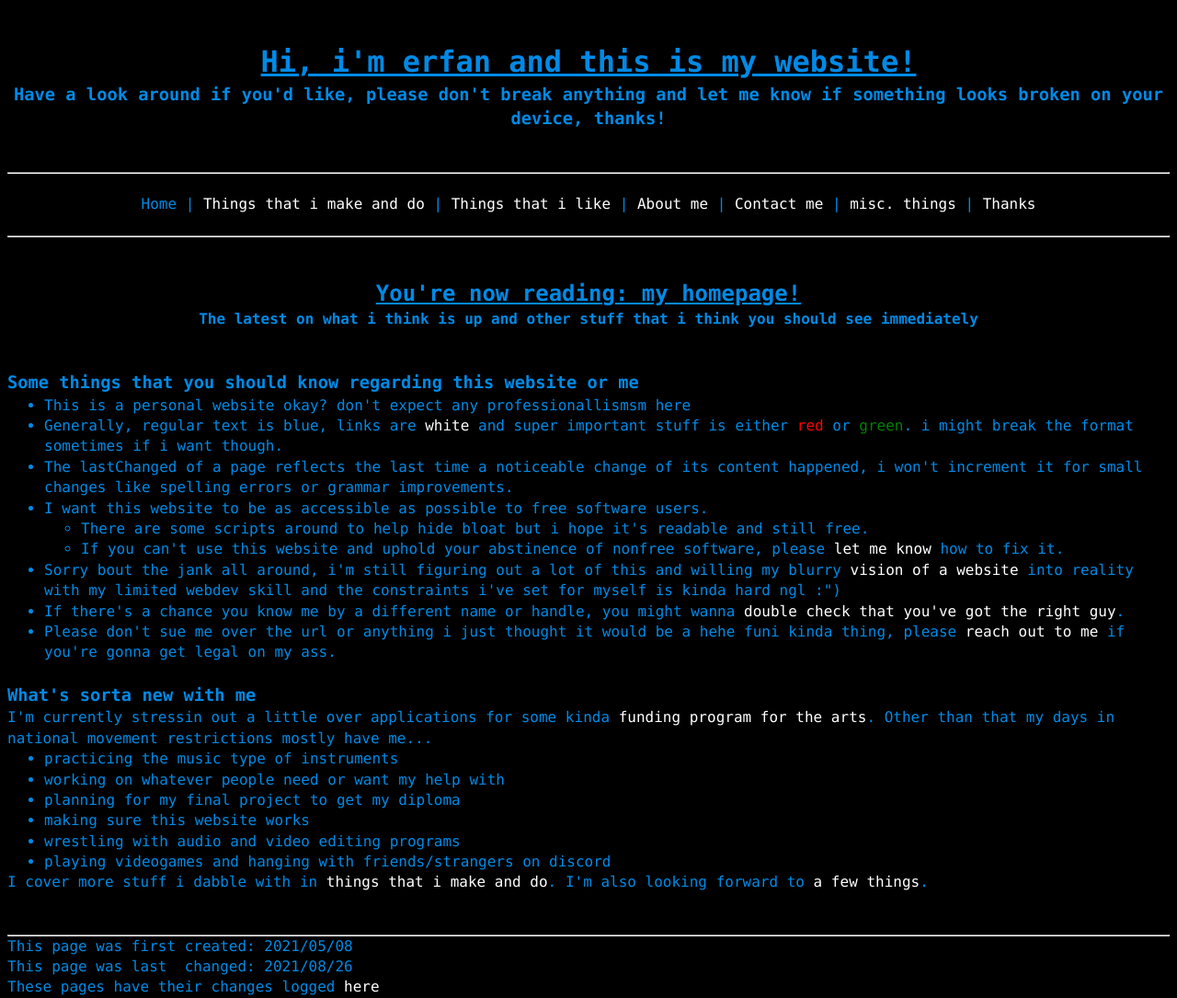
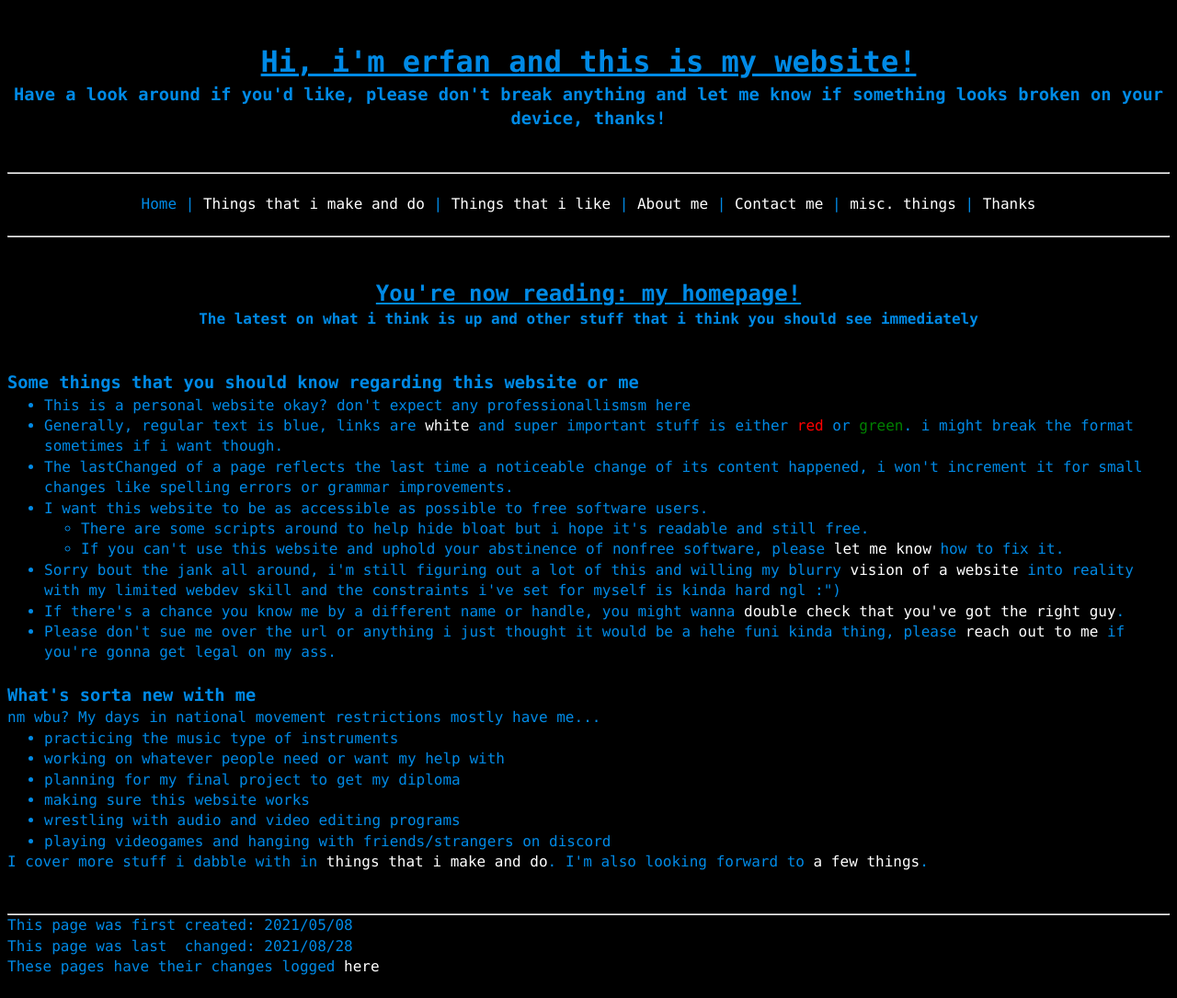
Before and after one commit to a-erfan-aa/a-erfan-aa.github.io, a Jekyll site: the page built from index.html, in a window 1280 px wide. Shown: the whole page at 92% size. Built offline with Jekyll 4.4.1, drawn with Linux system fonts in a browser that asks for light colours; after the commit the page ends 1062 px from its top, so only the background shows below that.

Commit message:
Update what's new with me in index.html
Also update lastChanged of index.html

```diff
--- a/index.html
+++ b/index.html
@@ -2,7 +2,7 @@
 layout: default
 title: Home
 firstCreated: 2021/05/08
-lastChanged: 2021/08/26
+lastChanged: 2021/08/28
 ---
 <!-- title and subtitle -->
 <div>
@@ -36,7 +36,7 @@ lastChanged: 2021/08/26
 <!-- what's new with me -->
 <div>
 	<h3>What's sorta new with me</h3>
-	<p>I'm currently stressin out a little over applications for some kinda <a href="https://www.cendana.com.my/opportunities/our-funding-programmes">funding program for the arts</a>. Other than that my days in national movement restrictions mostly have me...</p>
+	<p>nm wbu? My days in national movement restrictions mostly have me...</p>
 		<ul>
 			<li>practicing the music type of instruments</li>
 			<li>working on whatever people need or want my help with</li>
```
